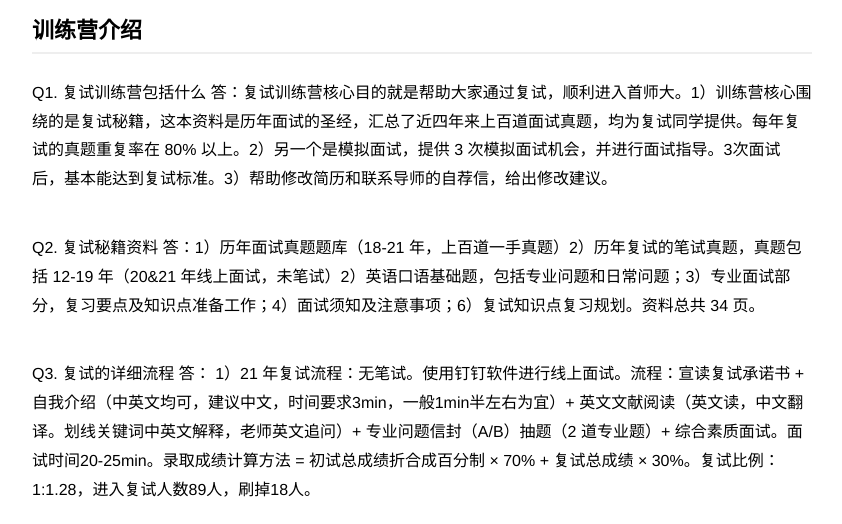
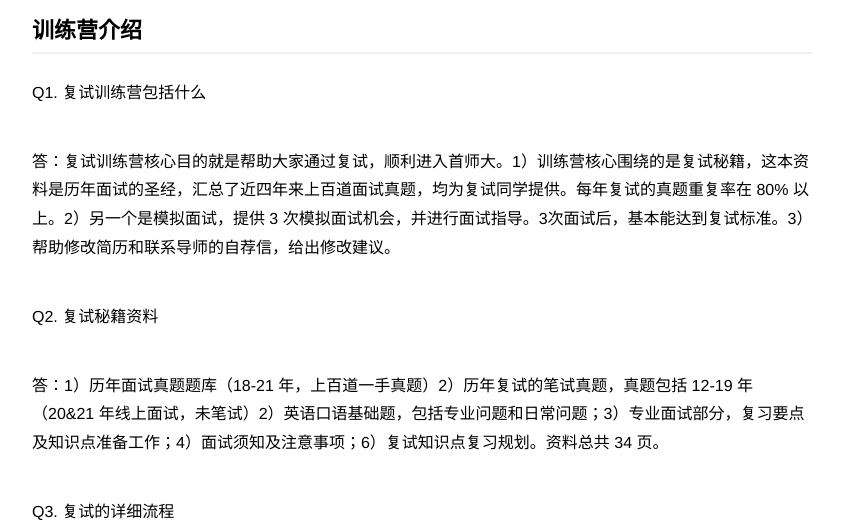
Before and after one commit to zapp926/cnu.github.io, a Jekyll site: the page built from _posts/2022-01-08-reexamine.md, in a window 1280 px wide and 1400 px high, scrolled down 2181 px, cut to the strip 176-700 px from the top of the window. Shown: the whole strip, without its empty margins (218-1060 px from the left). Built offline with Jekyll 4.4.1, drawn with Linux system fonts in a browser that asks for light colours; some of the changed text lies outside the part shown.

Commit message:
Update 2022-01-08-reexamine.md

```diff
--- a/_posts/2022-01-08-reexamine.md
+++ b/_posts/2022-01-08-reexamine.md
@@ -53,36 +53,41 @@ description: 圆梦首师大，就在那分分秒秒，滴滴答答。
 
 ## 训练营介绍
 Q1. 复试训练营包括什么
+
 答：复试训练营核心目的就是帮助大家通过复试，顺利进入首师大。1）训练营核心围绕的是复试秘籍，这本资料是历年面试的圣经，汇总了近四年来上百道面试真题，均为复试同学提供。每年复试的真题重复率在 80% 以上。2）另一个是模拟面试，提供 3 次模拟面试机会，并进行面试指导。3次面试后，基本能达到复试标准。3）帮助修改简历和联系导师的自荐信，给出修改建议。
 
 Q2. 复试秘籍资料
+
 答：1）历年面试真题题库（18-21 年，上百道一手真题）2）历年复试的笔试真题，真题包括 12-19 年（20&21 年线上面试，未笔试）2）英语口语基础题，包括专业问题和日常问题；3）专业面试部分，复习要点及知识点准备工作；4）面试须知及注意事项；6）复试知识点复习规划。资料总共 34 页。
 
 Q3. 复试的详细流程
-答：
-1）21 年复试流程：无笔试。使用钉钉软件进行线上面试。流程：宣读复试承诺书 + 自我介绍（中英文均可，建议中文，时间要求3min，一般1min半左右为宜）+ 英文文献阅读（英文读，中文翻译。划线关键词中英文解释，老师英文追问）+ 专业问题信封（A/B）抽题（2 道专业题）+ 综合素质面试。面试时间20-25min。录取成绩计算方法 = 初试总成绩折合成百分制 × 70% + 复试总成绩 × 30%。复试比例：1:1.28，进入复试人数89人，刷掉18人。
+
+答：1）21 年复试流程：无笔试。使用钉钉软件进行线上面试。流程：宣读复试承诺书 + 自我介绍（中英文均可，建议中文，时间要求3min，一般1min半左右为宜）+ 英文文献阅读（英文读，中文翻译。划线关键词中英文解释，老师英文追问）+ 专业问题信封（A/B）抽题（2 道专业题）+ 综合素质面试。面试时间20-25min。录取成绩计算方法 = 初试总成绩折合成百分制 × 70% + 复试总成绩 × 30%。复试比例：1:1.28，进入复试人数89人，刷掉18人。
 
 ![reexamine-1](https://image.cnu347.com/reexamine-1.png)
 
 2）20 年复试流程：无笔试，线上面试，自我介绍（中英文，1min）+ 英文文献阅读（英文读，英文阐述。部分关键词中文解释）+ 基础能力抽题（2 道题）+ 专业面试问题。录取成绩计算方法 = 初试总成绩折合成百分制 × 70% + 复试总成绩 × 30%。复试比例：1:1.2。
 
-1）19 年复试流程：笔试（120 分钟，满分 100 分。名词解释 5 个，每个 3 分，简答题 5 个，每个 8 分，实验题 3 个，每个 15 分。笔试在复试中占比 15%） + 自我介绍（中文 or 英文，时间限定 1 分钟） + 英语口语提问（1～3） + 英文文献（英语读 + 中文翻译。仅咨询方向英语读，英语翻译） + 英文演讲听力复述（仅咨询方向）+ 专业面试（纸条三道题 + 五位老师轮流提问，约 8～10 min）。录取成绩计算方法 = 初试总成绩折合成百分制 × 70% + 复试总成绩 × 30%。复试部分其中笔试占 15%，面试占 15%。复试比例：1:1.5。
+3）19 年复试流程：笔试（120 分钟，满分 100 分。名词解释 5 个，每个 3 分，简答题 5 个，每个 8 分，实验题 3 个，每个 15 分。笔试在复试中占比 15%） + 自我介绍（中文 or 英文，时间限定 1 分钟） + 英语口语提问（1～3） + 英文文献（英语读 + 中文翻译。仅咨询方向英语读，英语翻译） + 英文演讲听力复述（仅咨询方向）+ 专业面试（纸条三道题 + 五位老师轮流提问，约 8～10 min）。录取成绩计算方法 = 初试总成绩折合成百分制 × 70% + 复试总成绩 × 30%。复试部分其中笔试占 15%，面试占 15%。复试比例：1:1.5。
 
 Q4. 关于复试分数线
 
 答：我觉得按照去年的复试线往下浮动 6 分来准备。因为按照往年的惯例，3 月 20 号左右公布复试线，那个时候再准备就太晚了。那么比如分数未到 380 分的还要不要准备呢？我觉得是这样的，分数出来了，就不用纠结了。因为即便进不了复试，想调剂的话，也是需要复习的。统计、实验、研究方法和认知这些是每个心理学院校都非常重视的。按照首师大的标准准备复试是不是在调剂的时候也会有先发优势呢。到时候调剂的话，再去看看两个学校差异的地方就可以了。
 
 Q5. 复试班如何报名
+
 答：复试班包括基本复试辅导 + 纸质版复试资料两部分，阶段分为前期和后期两个阶段。前期复试辅导主要在「复试上岸群」中进行，主要为给大家解答面试问题、如何准备专业面试部分、如何合理复习、如何打磨联系邮件、如何写个人简介、如何提升心理学专业素养 etc。后期辅导主要进行模拟面试。复试纸质版资料会在大家下单后 3 天左右统一发货，通过顺丰快递寄给大家。
 
 Q6. 复试训练营价格
+
 答：
-1）复试训练营价格 239 元。
-2）小福利：大家面试完，帮助学叔完善题库，发 18 元红包。只要提供自己复试过程中的面试流程、面试真题即可，同时会赠送一份「首师大心理学院新生『弯道超车』打怪升级攻略」。
+1）复试训练营价格 238 元。
+2）小福利：大家面试完，帮助学叔完善题库，发 18 元红包。只要提供自己复试过程中的面试流程、面试真题即可，同时赠送一份「首师大心理学院新生『弯道超车』打怪升级攻略」。
 3）去年参加过复试训练营，今年二战复训的同学，提供去年「复试资料」购买证明，专享 6 折优惠。
 4）初试训练营的同学报名「复试训练营」专享 8 折优惠。
 
 Q7. 关于真题的来源
+
 答：笔试和面试的真题都是参加复试的同学提供的，面试真题积累了几百道，把复试圣经中的这些面试真题都准备充分，复试基本就没风险了。
 
 ![reexamine-3](https://image.cnu347.com/reexamine-3.jpeg)
```
